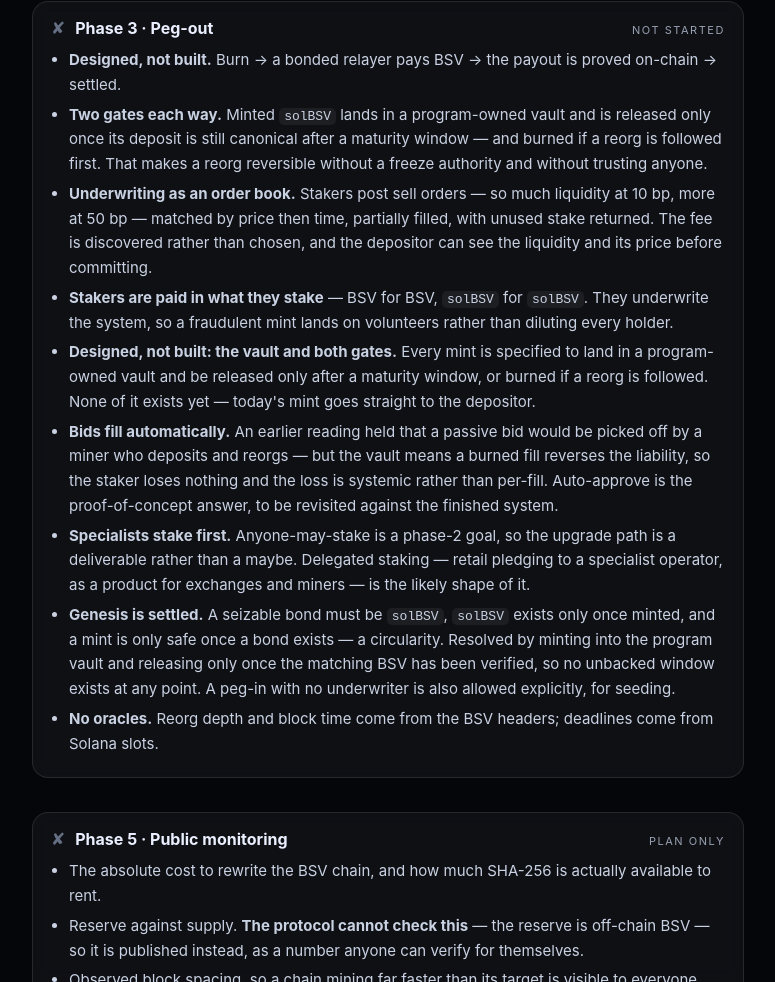
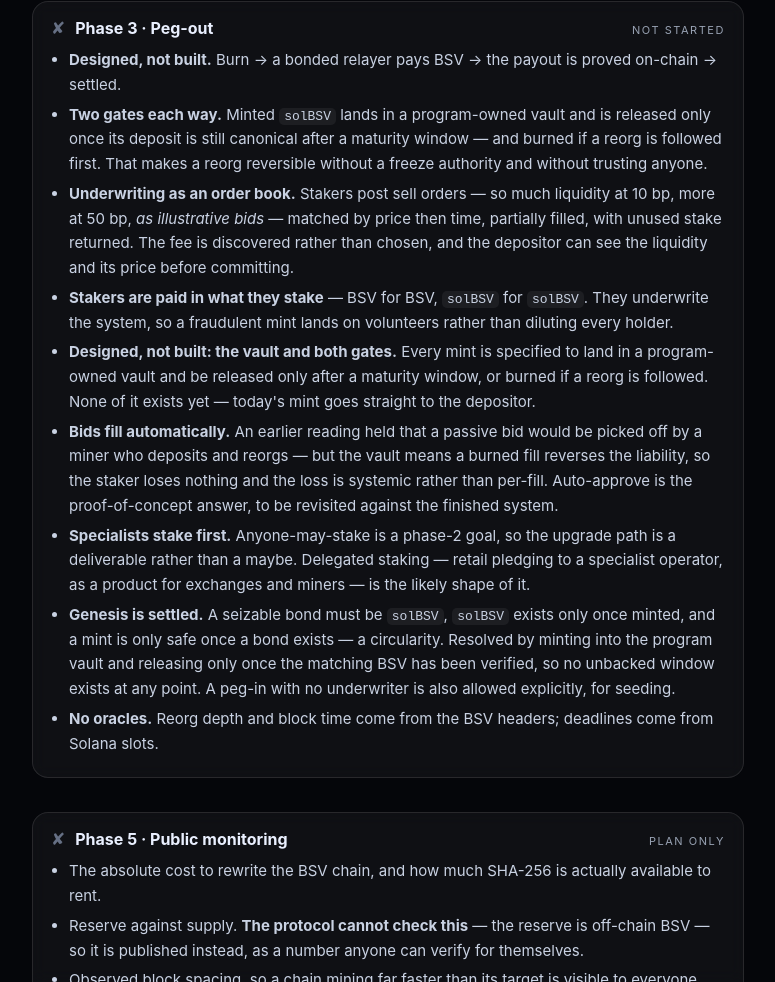
Before and after one commit to solbeam-bot/solbeam, a plain HTML site: page website/status/index.html in a window 1280 px wide. Shown: the part 2277-3259 px from the top of the page, without its empty margins (252-1027 px from the left). Drawn offline with Linux system fonts and the light colour scheme.

Commit message:
Make the illustrative nature of the example fees explicit
The line already said 'The fee is discovered rather than chosen', so my earlier concern
was half-unfounded -- the 10 and 50 bp were always examples, not parameters. But they
appear in the first clause and the disclaimer in the second, and a reader skimming the
page sees two numbers. Marked as illustrative bids where they appear rather than three
clauses later.

```diff
--- a/website/status/index.html
+++ b/website/status/index.html
@@ -155,7 +155,7 @@
       <ul>
         <li><strong>Designed, not built.</strong> Burn &rarr; a bonded relayer pays BSV &rarr; the payout is proved on-chain &rarr; settled.</li>
         <li><strong>Two gates each way.</strong> Minted <code>solBSV</code> lands in a program-owned vault and is released only once its deposit is still canonical after a maturity window — and burned if a reorg is followed first. That makes a reorg reversible without a freeze authority and without trusting anyone.</li>
-        <li><strong>Underwriting as an order book.</strong> Stakers post sell orders — so much liquidity at 10&nbsp;bp, more at 50&nbsp;bp — matched by price then time, partially filled, with unused stake returned. The fee is discovered rather than chosen, and the depositor can see the liquidity and its price before committing.</li>
+        <li><strong>Underwriting as an order book.</strong> Stakers post sell orders — so much liquidity at 10&nbsp;bp, more at 50&nbsp;bp, <em>as illustrative bids</em> — matched by price then time, partially filled, with unused stake returned. The fee is discovered rather than chosen, and the depositor can see the liquidity and its price before committing.</li>
         <li><strong>Stakers are paid in what they stake</strong> — BSV for BSV, <code>solBSV</code> for <code>solBSV</code>. They underwrite the system, so a fraudulent mint lands on volunteers rather than diluting every holder.</li>
         <li><strong>Designed, not built: the vault and both gates.</strong> Every mint is specified to land in a program-owned vault and be released only after a maturity window, or burned if a reorg is followed. None of it exists yet — today's mint goes straight to the depositor.</li>
         <li><strong>Bids fill automatically.</strong> An earlier reading held that a passive bid would be picked off by a miner who deposits and reorgs — but the vault means a burned fill reverses the liability, so the staker loses nothing and the loss is systemic rather than per-fill. Auto-approve is the proof-of-concept answer, to be revisited against the finished system.</li>
```
